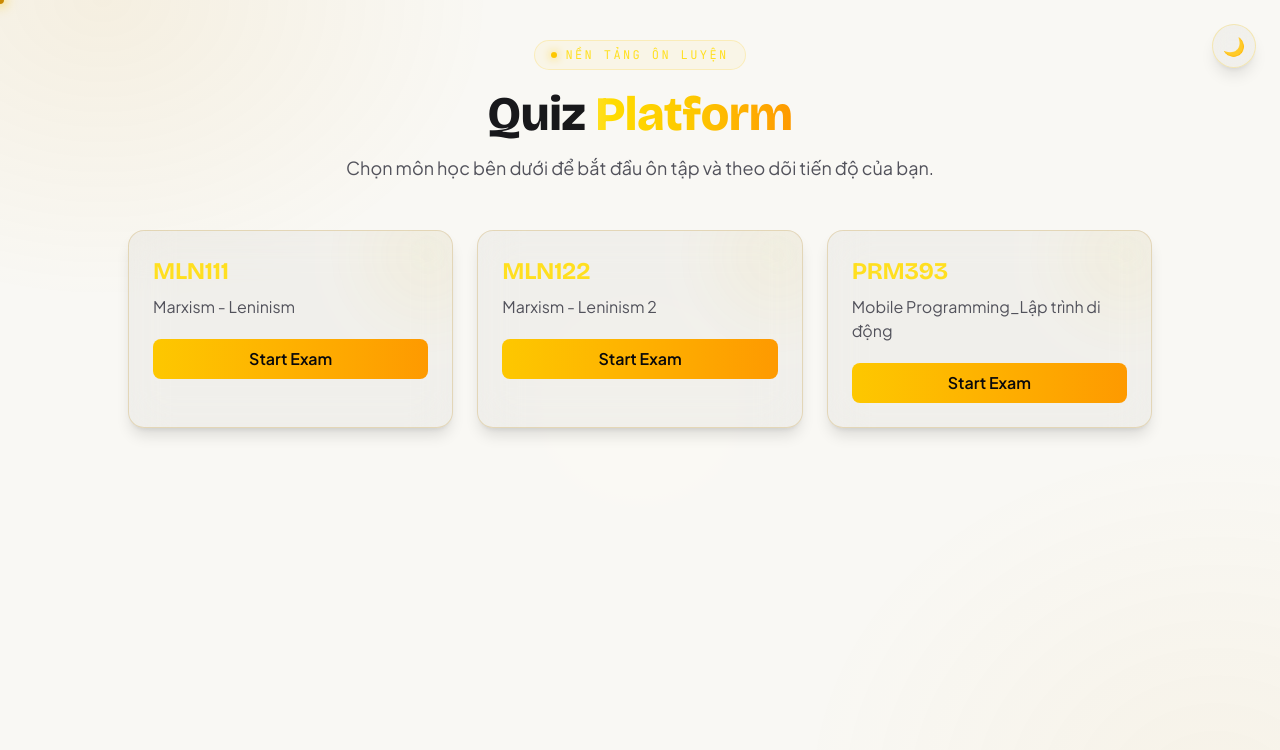
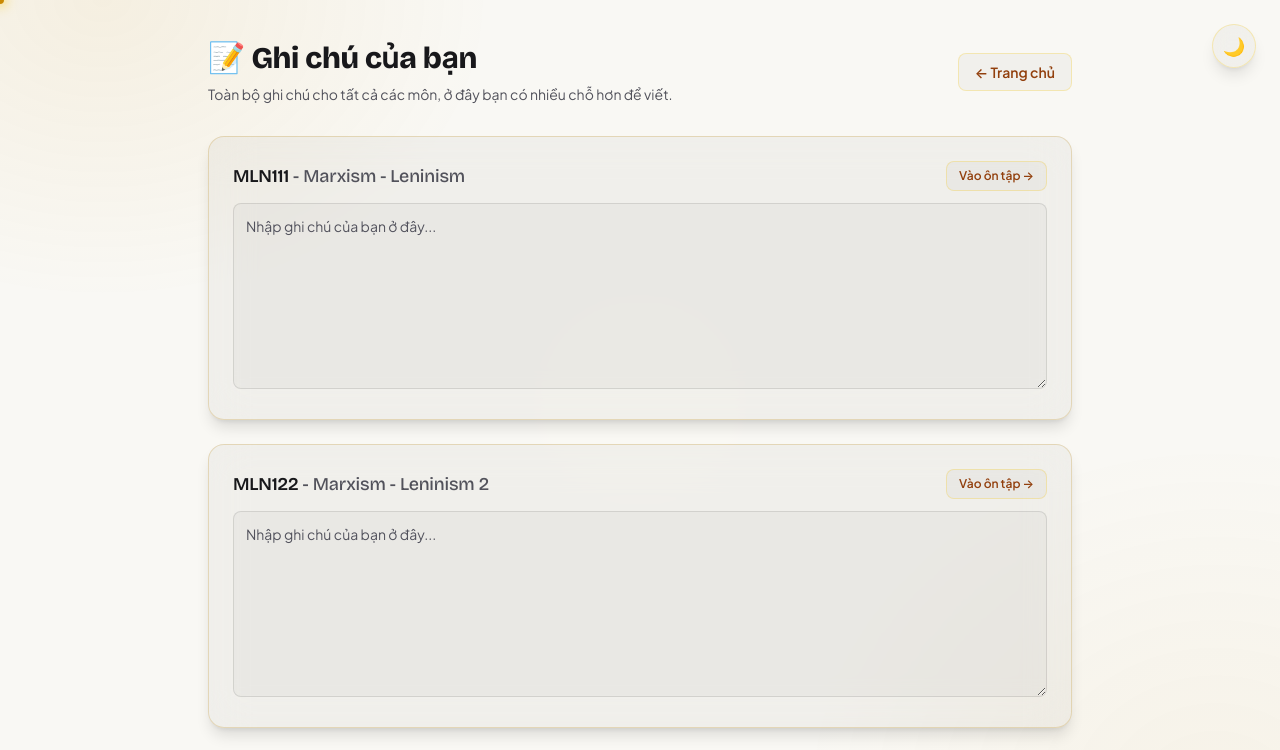
Before and after one commit to TruonTran/lean_quiz, a React (Vite) app: page /notes in a window 1280 px wide. Before the commit this address led to /. Shown: the top 750 px of the page. Built offline with nearby package versions, Linux system fonts and the light colour scheme.

Commit message:
feat(note): them chuc nang ghi chu

```diff
--- a/src/App.tsx
+++ b/src/App.tsx
@@ -5,6 +5,7 @@ import ExamPage from "./pages/ExamPage";
 import ResultsPage from "./pages/Resultspage";
 import CursorGlow from "./components/CursorGlow";
 import ThemeToggle from "./components/ThemeToggle";
+import NotesPage from "./pages/Notespage";
 
 export default function App() {
   return (
@@ -16,6 +17,7 @@ export default function App() {
 
         <Route path="/exam/:subjectId" element={<ExamPage />} />
         <Route path="/exam/:subjectId/results" element={<ResultsPage />} />
+        <Route path="/notes" element={<NotesPage />} />
 
         <Route path="*" element={<Navigate to="/" />} />
       </Routes>
--- a/src/index.css
+++ b/src/index.css
@@ -104,6 +104,22 @@ body {
 }
 [data-theme="light"] .theme-toggle-btn {
   color: #1c1c1e;
+}
+
+/* Chữ vàng nhạt bị chìm trên nền sáng -> đổi sang vàng đậm/nâu để đọc được */
+[data-theme="light"] .text-yellow-50 {
+  color: #713f12 !important;
+}
+[data-theme="light"] .text-yellow-100,
+[data-theme="light"] .text-yellow-100\/80 {
+  color: #854d0e !important;
+}
+[data-theme="light"] .text-yellow-200 {
+  color: #92400e !important;
+}
+[data-theme="light"] .text-yellow-300,
+[data-theme="light"] .text-yellow-400 {
+  color: #a16207 !important;
 }
 
 h1,
--- a/src/pages/ExamPage.tsx
+++ b/src/pages/ExamPage.tsx
@@ -87,6 +87,7 @@ export default function ExamPage() {
 
   const [showHint, setShowHint] = useState(false);
   const [showConfirmReset, setShowConfirmReset] = useState(false);
+  const [showNotesModal, setShowNotesModal] = useState(false);
 
   // Refs for focus management when modal opens/closes
   const resetButtonRef = useRef<HTMLButtonElement | null>(null);
@@ -356,9 +357,18 @@ export default function ExamPage() {
 
         {/* Ghi chú học tập của người dùng cho môn này */}
         <div className="mt-6 rounded-xl border border-white/10 bg-black/30 p-5 shadow-sm">
-          <h3 className="mb-2 flex items-center gap-2 font-semibold text-white">
-            📝 Ghi chú của bạn
-          </h3>
+          <div className="mb-2 flex items-center justify-between gap-4">
+            <h3 className="flex items-center gap-2 font-semibold text-white">
+              📝 Ghi chú của bạn
+            </h3>
+            <button
+              type="button"
+              onClick={() => setShowNotesModal(true)}
+              className="shrink-0 rounded-md border border-yellow-400/25 bg-yellow-400/10 px-3 py-1 text-xs font-medium text-yellow-200 transition hover:bg-yellow-400/20"
+            >
+              Xem nội dung ghi chú
+            </button>
+          </div>
           <p className="mb-3 text-xs text-zinc-500">
             Ghi lại kiến thức, mẹo nhớ, hoặc điểm cần ôn thêm cho môn{" "}
             {subject.code}. Ghi chú được lưu tự động trên trình duyệt này.
@@ -398,6 +408,47 @@ export default function ExamPage() {
           </div>
         </div>
       </div>
+
+      {/* Notes Modal - xem/sửa ghi chú đầy đủ của môn hiện tại */}
+      {showNotesModal && (
+        <div className="fixed inset-0 z-50 flex items-center justify-center p-4">
+          <div
+            className="absolute inset-0 bg-black/40"
+            onClick={() => setShowNotesModal(false)}
+            aria-hidden="true"
+          />
+
+          <div
+            role="dialog"
+            aria-modal="true"
+            aria-labelledby="notes-title"
+            className="glass-panel relative z-10 w-full max-w-2xl transform overflow-hidden rounded-lg bg-zinc-900/90 p-6 shadow-2xl transition-all duration-150"
+            onClick={(e) => e.stopPropagation()}
+          >
+            <div className="mb-3 flex items-center justify-between gap-4">
+              <h3 id="notes-title" className="text-lg font-semibold text-white">
+                📝 Ghi chú - {subject.code}
+              </h3>
+              <button
+                type="button"
+                onClick={() => setShowNotesModal(false)}
+                className="rounded-md border border-white/10 bg-white/5 px-3 py-1 text-sm font-medium text-zinc-200 hover:bg-white/10 focus:outline-none focus:ring-2 focus:ring-yellow-300"
+              >
+                Đóng
+              </button>
+            </div>
+
+            <textarea
+              value={note}
+              onChange={(e) => subjectId && setNote(subjectId, e.target.value)}
+              placeholder="Nhập ghi chú của bạn ở đây..."
+              rows={14}
+              autoFocus
+              className="w-full resize-y rounded-lg border border-white/10 bg-white/[0.03] p-3 text-sm text-zinc-200 placeholder:text-zinc-600 focus:outline-none focus:ring-2 focus:ring-yellow-400/40"
+            />
+          </div>
+        </div>
+      )}
 
       {/* Confirm Reset Modal */}
       {showConfirmReset && (
--- a/src/pages/HomePage.tsx
+++ b/src/pages/HomePage.tsx
@@ -23,9 +23,15 @@ export default function HomePage() {
             </span>
           </h1>
           <p className="mt-4 text-base text-zinc-400 sm:text-lg">
-            Chọn môn học bên dưới để bắt đầu ôn tập và theo dõi tiến độ của
-            bạn.
+            Chọn môn học bên dưới để bắt đầu ôn tập và theo dõi tiến độ của bạn.
           </p>
+
+          <Link
+            to="/notes"
+            className="mt-5 inline-flex items-center gap-2 rounded-lg border border-yellow-400/25 bg-white/5 px-4 py-2 text-sm font-semibold text-yellow-200 transition hover:bg-white/10"
+          >
+            📝 Ghi chú của bạn
+          </Link>
         </div>
 
         <div className="mx-auto grid max-w-5xl grid-cols-1 gap-6 md:grid-cols-2 lg:grid-cols-3">
--- /dev/null
+++ b/src/pages/Notespage.tsx
@@ -0,0 +1,68 @@
+import { Link } from "react-router-dom";
+import { subjects } from "../data/subjects";
+import { useExamStore } from "../store/examStore";
+
+export default function NotesPage() {
+  const notes = useExamStore((state) => state.notes);
+  const setNote = useExamStore((state) => state.setNote);
+
+  return (
+    <div className="relative min-h-screen overflow-hidden bg-[#08090c] py-10">
+      <div className="bg-ambient" />
+
+      <div className="relative z-10 mx-auto max-w-4xl px-4">
+        <div className="mb-8 flex items-center justify-between gap-4">
+          <div>
+            <h1 className="text-3xl font-extrabold text-white">
+              📝 Ghi chú của bạn
+            </h1>
+            <p className="mt-2 text-sm text-zinc-400">
+              Toàn bộ ghi chú cho tất cả các môn, ở đây bạn có nhiều chỗ hơn để
+              viết.
+            </p>
+          </div>
+
+          <Link
+            to="/"
+            className="shrink-0 rounded-lg border border-yellow-400/25 bg-white/5 px-4 py-2 text-sm font-semibold text-yellow-200 transition hover:bg-white/10"
+          >
+            ← Trang chủ
+          </Link>
+        </div>
+
+        <div className="space-y-6">
+          {subjects.map((subject) => (
+            <div
+              key={subject.id}
+              className="glass-panel rounded-2xl bg-zinc-900/40 p-6 shadow-lg shadow-black/40"
+            >
+              <div className="mb-3 flex items-center justify-between gap-4">
+                <h2 className="text-lg font-semibold text-white">
+                  {subject.code}{" "}
+                  <span className="font-normal text-zinc-400">
+                    - {subject.name}
+                  </span>
+                </h2>
+
+                <Link
+                  to={`/exam/${subject.id}`}
+                  className="shrink-0 rounded-lg border border-yellow-400/25 bg-white/5 px-3 py-1.5 text-xs font-semibold text-yellow-200 transition hover:bg-white/10"
+                >
+                  Vào ôn tập →
+                </Link>
+              </div>
+
+              <textarea
+                value={notes[subject.id] ?? ""}
+                onChange={(e) => setNote(subject.id, e.target.value)}
+                placeholder="Nhập ghi chú của bạn ở đây..."
+                rows={8}
+                className="w-full resize-y rounded-lg border border-white/10 bg-white/[0.03] p-3 text-sm text-zinc-200 placeholder:text-zinc-600 focus:outline-none focus:ring-2 focus:ring-yellow-400/40"
+              />
+            </div>
+          ))}
+        </div>
+      </div>
+    </div>
+  );
+}
```
